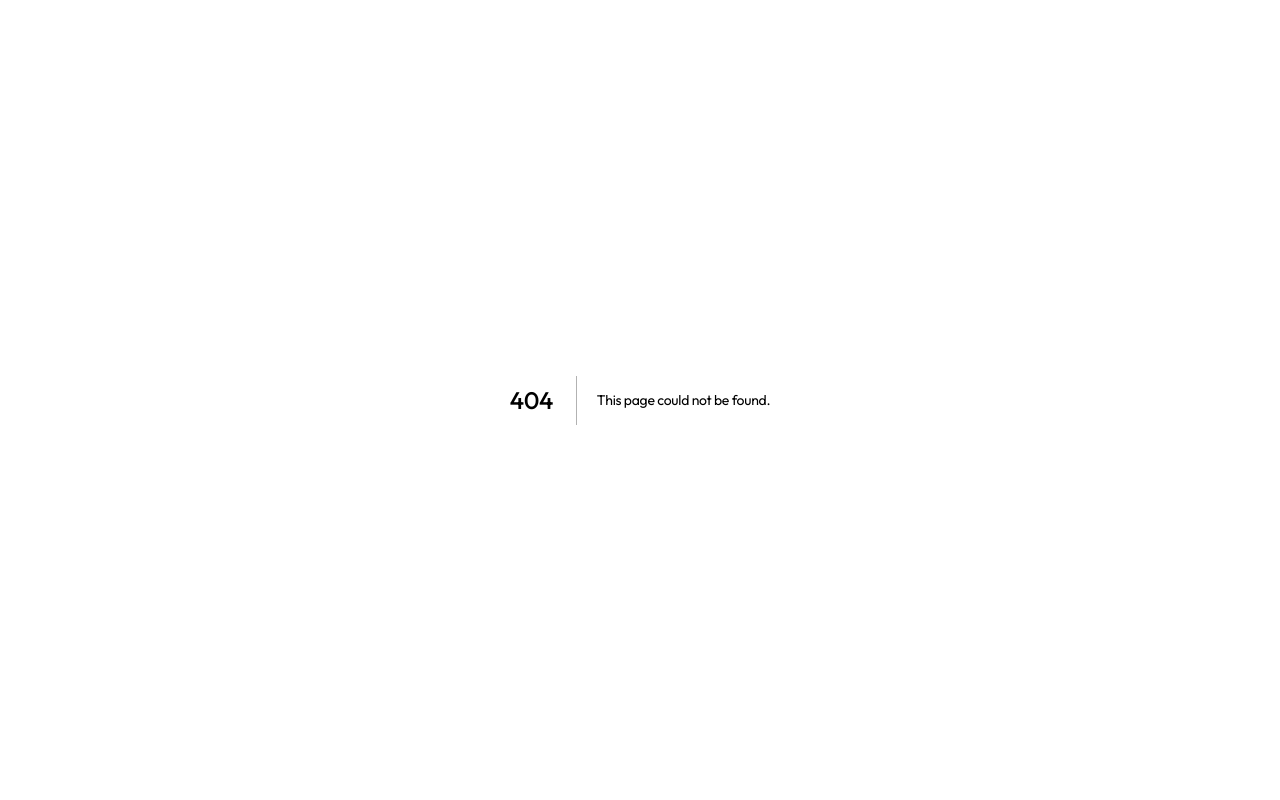
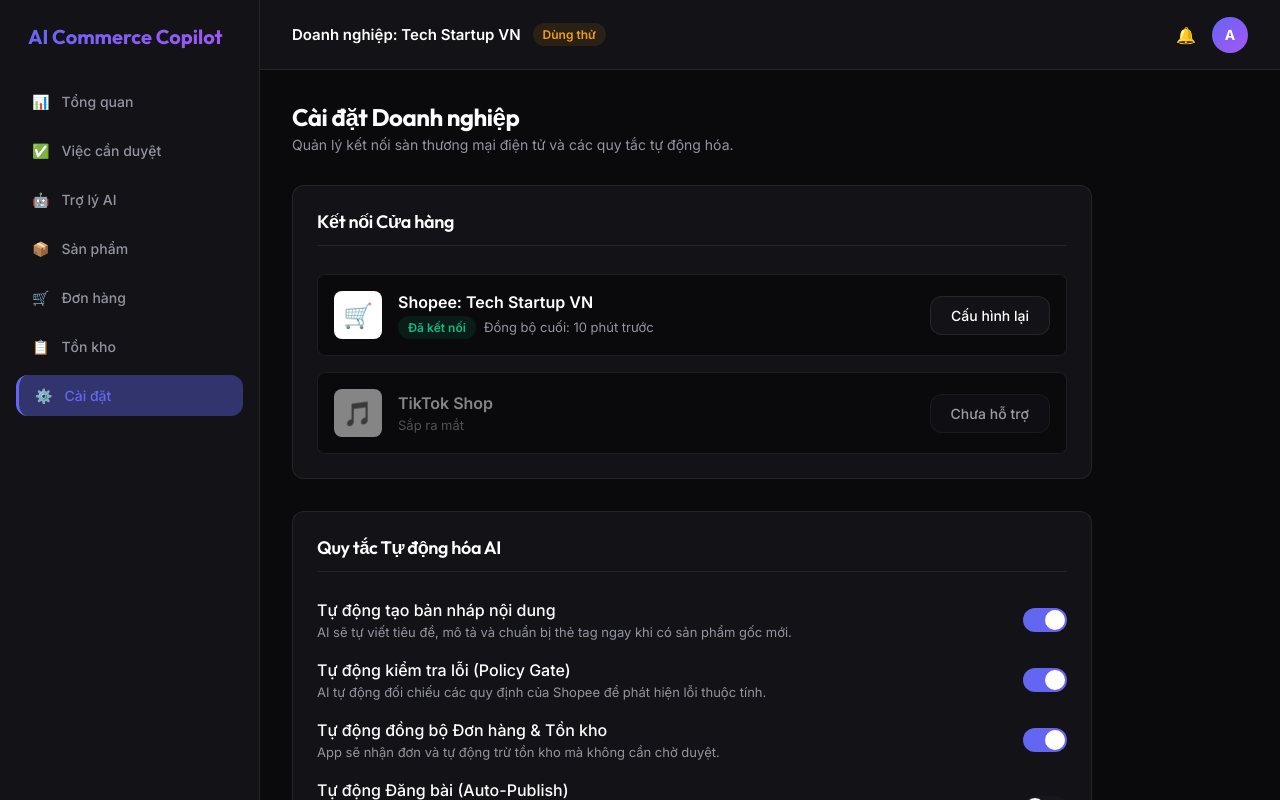
Before and after one commit to Yhucyor/startup-review, a Next.js app in the folder frontend/: page /dashboard/settings in a window 1280 px wide. Before the commit this address had no page. Built offline with nearby package versions, Linux system fonts and the light colour scheme.

Commit message:
feat: add Settings and Automation Rules page (M13, M14, M17)

```diff
--- /dev/null
+++ b/frontend/src/app/dashboard/settings/page.module.css
@@ -0,0 +1,135 @@
+.container {
+  display: flex;
+  flex-direction: column;
+  gap: 32px;
+  max-width: 800px;
+}
+
+.header {
+  display: flex;
+  flex-direction: column;
+  gap: 4px;
+}
+
+.title {
+  font-size: 24px;
+  font-weight: 700;
+}
+
+.subtitle {
+  color: var(--text-secondary);
+  font-size: 14px;
+}
+
+.section {
+  background: var(--bg-secondary);
+  border: 1px solid var(--border-color);
+  border-radius: var(--radius-md);
+  padding: 24px;
+  display: flex;
+  flex-direction: column;
+  gap: 20px;
+}
+
+.sectionTitle {
+  font-size: 18px;
+  font-weight: 600;
+  border-bottom: 1px solid var(--border-color);
+  padding-bottom: 12px;
+  margin-bottom: 8px;
+}
+
+.connectionList {
+  display: flex;
+  flex-direction: column;
+  gap: 16px;
+}
+
+.connectionCard {
+  background: var(--bg-primary);
+  border: 1px solid var(--border-color);
+  border-radius: var(--radius-sm);
+  padding: 16px;
+  display: flex;
+  justify-content: space-between;
+  align-items: center;
+}
+
+.connectionInfo {
+  display: flex;
+  align-items: center;
+  gap: 16px;
+}
+
+.connectionIcon {
+  width: 48px;
+  height: 48px;
+  background: white;
+  border-radius: var(--radius-sm);
+  display: flex;
+  align-items: center;
+  justify-content: center;
+  font-size: 24px;
+}
+
+.connectionName {
+  font-weight: 600;
+  margin-bottom: 4px;
+}
+
+.connectionStatus {
+  font-size: 13px;
+  color: var(--text-secondary);
+  display: flex;
+  align-items: center;
+  gap: 8px;
+}
+
+.settingRow {
+  display: flex;
+  justify-content: space-between;
+  align-items: center;
+}
+
+.settingInfo {
+  flex: 1;
+}
+
+.settingName {
+  font-weight: 500;
+  margin-bottom: 4px;
+}
+
+.settingDesc {
+  font-size: 13px;
+  color: var(--text-secondary);
+}
+
+.toggle {
+  position: relative;
+  width: 44px;
+  height: 24px;
+  background: var(--bg-tertiary);
+  border-radius: 99px;
+  cursor: pointer;
+  transition: all 0.3s;
+}
+
+.toggle.active {
+  background: var(--accent-primary);
+}
+
+.toggleHandle {
+  position: absolute;
+  top: 2px;
+  left: 2px;
+  width: 20px;
+  height: 20px;
+  background: white;
+  border-radius: 50%;
+  transition: all 0.3s;
+}
+
+.toggle.active .toggleHandle {
+  left: 22px;
+}
--- /dev/null
+++ b/frontend/src/app/dashboard/settings/page.tsx
@@ -0,0 +1,115 @@
+"use client";
+
+import styles from "./page.module.css";
+import { useState } from "react";
+
+export default function SettingsPage() {
+  const [autoDraft, setAutoDraft] = useState(true);
+  const [autoCheck, setAutoCheck] = useState(true);
+  const [autoSync, setAutoSync] = useState(true);
+  const [autoPublish, setAutoPublish] = useState(false);
+
+  return (
+    <div className={`${styles.container} animate-fade-in`}>
+      <div className={styles.header}>
+        <h1 className={styles.title}>Cài đặt Doanh nghiệp</h1>
+        <p className={styles.subtitle}>Quản lý kết nối sàn thương mại điện tử và các quy tắc tự động hóa.</p>
+      </div>
+
+      {/* Connection Section */}
+      <div className={styles.section}>
+        <h2 className={styles.sectionTitle}>Kết nối Cửa hàng</h2>
+
+        <div className={styles.connectionList}>
+          <div className={styles.connectionCard}>
+            <div className={styles.connectionInfo}>
+              <div className={styles.connectionIcon}>🛒</div>
+              <div>
+                <div className={styles.connectionName}>Shopee: Tech Startup VN</div>
+                <div className={styles.connectionStatus}>
+                  <span className="badge badge-success">Đã kết nối</span>
+                  <span>Đồng bộ cuối: 10 phút trước</span>
+                </div>
+              </div>
+            </div>
+            <button className="btn btn-secondary">Cấu hình lại</button>
+          </div>
+
+          <div className={styles.connectionCard}>
+            <div className={styles.connectionInfo}>
+              <div className={styles.connectionIcon} style={{ filter: 'grayscale(1)', opacity: 0.5 }}>🎵</div>
+              <div style={{ opacity: 0.5 }}>
+                <div className={styles.connectionName}>TikTok Shop</div>
+                <div className={styles.connectionStatus}>
+                  <span>Sắp ra mắt</span>
+                </div>
+              </div>
+            </div>
+            <button className="btn btn-secondary" disabled>Chưa hỗ trợ</button>
+          </div>
+        </div>
+      </div>
+
+      {/* AI Automation Section */}
+      <div className={styles.section}>
+        <h2 className={styles.sectionTitle}>Quy tắc Tự động hóa AI</h2>
+
+        <div className={styles.settingRow}>
+          <div className={styles.settingInfo}>
+            <div className={styles.settingName}>Tự động tạo bản nháp nội dung</div>
+            <div className={styles.settingDesc}>AI sẽ tự viết tiêu đề, mô tả và chuẩn bị thẻ tag ngay khi có sản phẩm gốc mới.</div>
+          </div>
+          <div
+            className={`${styles.toggle} ${autoDraft ? styles.active : ''}`}
+            onClick={() => setAutoDraft(!autoDraft)}
+          >
+            <div className={styles.toggleHandle}></div>
+          </div>
+        </div>
+
+        <div className={styles.settingRow}>
+          <div className={styles.settingInfo}>
+            <div className={styles.settingName}>Tự động kiểm tra lỗi (Policy Gate)</div>
+            <div className={styles.settingDesc}>AI tự động đối chiếu các quy định của Shopee để phát hiện lỗi thuộc tính.</div>
+          </div>
+          <div
+            className={`${styles.toggle} ${autoCheck ? styles.active : ''}`}
+            onClick={() => setAutoCheck(!autoCheck)}
+          >
+            <div className={styles.toggleHandle}></div>
+          </div>
+        </div>
+
+        <div className={styles.settingRow}>
+          <div className={styles.settingInfo}>
+            <div className={styles.settingName}>Tự động đồng bộ Đơn hàng & Tồn kho</div>
+            <div className={styles.settingDesc}>App sẽ nhận đơn và tự động trừ tồn kho mà không cần chờ duyệt.</div>
+          </div>
+          <div
+            className={`${styles.toggle} ${autoSync ? styles.active : ''}`}
+            onClick={() => setAutoSync(!autoSync)}
+          >
+            <div className={styles.toggleHandle}></div>
+          </div>
+        </div>
+
+        <div className={styles.settingRow}>
+          <div className={styles.settingInfo}>
+            <div className={styles.settingName}>Tự động Đăng bài (Auto-Publish)</div>
+            <div className={styles.settingDesc}>
+              Bỏ qua bước duyệt thủ công. Bài viết sau khi qua <strong>Policy Gate</strong> sẽ tự đăng ngay.
+              <br/><em>(Khuyến nghị: TẮT trong thời gian đầu để kiểm soát nội dung).</em>
+            </div>
+          </div>
+          <div
+            className={`${styles.toggle} ${autoPublish ? styles.active : ''}`}
+            onClick={() => setAutoPublish(!autoPublish)}
+          >
+            <div className={styles.toggleHandle}></div>
+          </div>
+        </div>
+      </div>
+
+    </div>
+  );
+}
```
